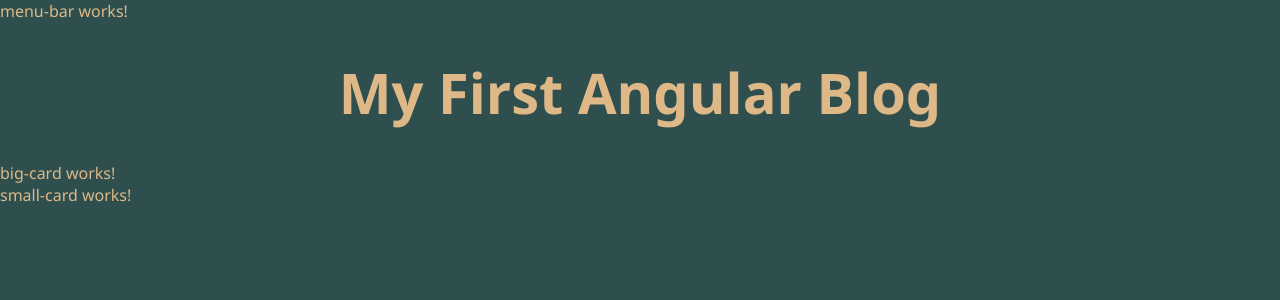
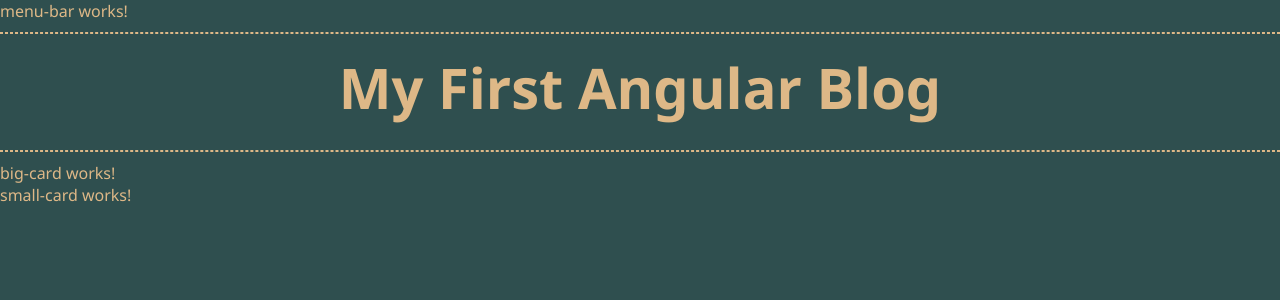
Before and after one commit to jribas-dev/angular-blog, an Angular app: page / in a window 1280 px wide. Shown: the top 300 px of the page. Built offline with nearby package versions, Linux system fonts and the light colour scheme.

Commit message:
component menu title

```diff
--- a/src/app/components/menu-title/menu-title.component.css
+++ b/src/app/components/menu-title/menu-title.component.css
@@ -1,10 +1,14 @@
-h1 {
+.div__menu-title > h1 {
+    display: flex;
+    justify-content: center;
     font-size: 3.50em;
     font-weight: 700;
+    margin-top: 15px;
+    margin-bottom: 25px;
 }
 
-.divtitle {
-    display: block;
-    text-align: center;
-    padding: 2em;
+.div__menu-title > hr {
+    border-style: dashed;
+    margin-top: 10px;
+    margin-bottom: 10px;
 }
--- a/src/app/components/menu-title/menu-title.component.html
+++ b/src/app/components/menu-title/menu-title.component.html
@@ -1 +1,5 @@
-<div class="divtitle"><h1>{{blogtitle}}</h1></div>
+<div class="div__menu-title">
+    <hr>
+    <h1>{{blogtitle}}</h1>
+    <hr>
+</div>
--- a/src/styles.css
+++ b/src/styles.css
@@ -6,3 +6,7 @@
     margin: 0px;
     font-family: 'Segoe UI', Tahoma, Geneva, Verdana, sans-serif;
 }
+
+a {
+    text-decoration: none;
+}
```
